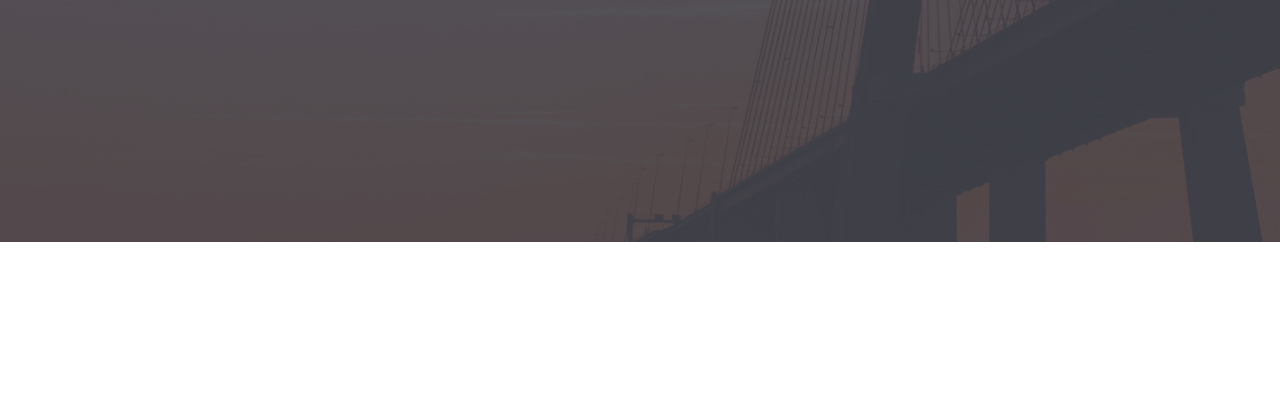
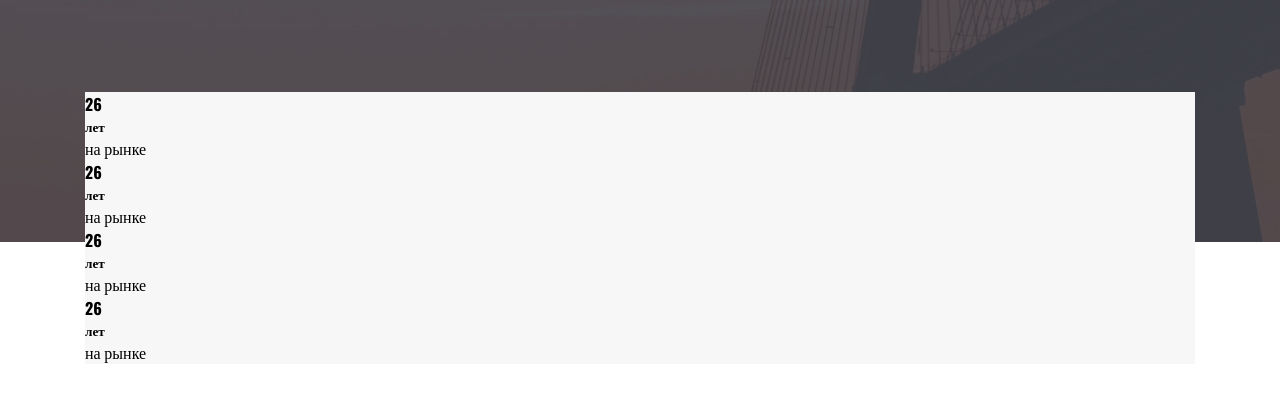
Before and after one commit to vesnushkina19/test_site, a plain HTML site: page index.html in a window 1280 px wide. Shown: the part 498-900 px from the top of the page. Before the commit the page ends 800 px from the top, so only its background shows below. Drawn offline with nearby package versions, Linux system fonts and the light colour scheme.

Commit message:
add section

```diff
--- a/css/style.css
+++ b/css/style.css
@@ -11,7 +11,10 @@ html {
 *::after {
     box-sizing: inherit;
 }
-
+h1,h2,h3,h4,h5,h6,p {
+    padding: 0;
+    margin: 0;
+}
 body {
     margin: 0;
     font-family: "Oswald", serif;
@@ -134,3 +137,27 @@ body {
     text-transform: uppercase;
     color: #fff;
 }
+.about {
+    min-height: 1080px;
+    position: relative;
+}
+.info {
+    position: absolute;
+    top: -150px;
+    min-height: 100px;
+    background-color: #f7f7f7;
+    left: 50%;
+    transform: translateX(-50%);
+    max-width: 1110px;
+    width: 100%;
+}
+.about__grid {
+}
+.about__grid-item {
+}
+.about__h4 {
+}
+.about__h5 {
+}
+.about__p {
+}
--- a/index.html
+++ b/index.html
@@ -20,13 +20,44 @@
             <div class="header__title">
                 <img src="img/logo.svg" alt="logo" class="logo">
                 <button class="burger">
-                    <span class="burger__line"></span><span class="burger__line"></span><span class="burger__line"></span>
+                    <span class="burger__line"></span><span class="burger__line"></span><span
+                        class="burger__line"></span>
                 </button>
             </div>
             <h1 class="h1">Реализуем крупнейшие проекты в России</h1>
             <h4 class="h4">Стадионы, газопроводы, мосты, дамбы</h4>
         </div>
     </header>
+
+    <section class="about">
+        <div class="info">
+            <div class="container">
+                <div class="about__grid">
+                    <div class="about__grid-item">
+                        <h4 class="about__h4">26</h4>
+                        <h5 class="about__h5">лет</h5>
+                        <p class="about__p">на рынке</p>
+                    </div>
+                    <div class="about__grid-item">
+                        <h4 class="about__h4">26</h4>
+                        <h5 class="about__h5">лет</h5>
+                        <p class="about__p">на рынке</p>
+                    </div>
+                    <div class="about__grid-item">
+                        <h4 class="about__h4">26</h4>
+                        <h5 class="about__h5">лет</h5>
+                        <p class="about__p">на рынке</p>
+                    </div>
+                    <div class="about__grid-item">
+                        <h4 class="about__h4">26</h4>
+                        <h5 class="about__h5">лет</h5>
+                        <p class="about__p">на рынке</p>
+                    </div>
+                </div>
+            </div>
+            <div class="container"></div>
+        </div>
+    </section>
 </body>
 
 </html>
```
